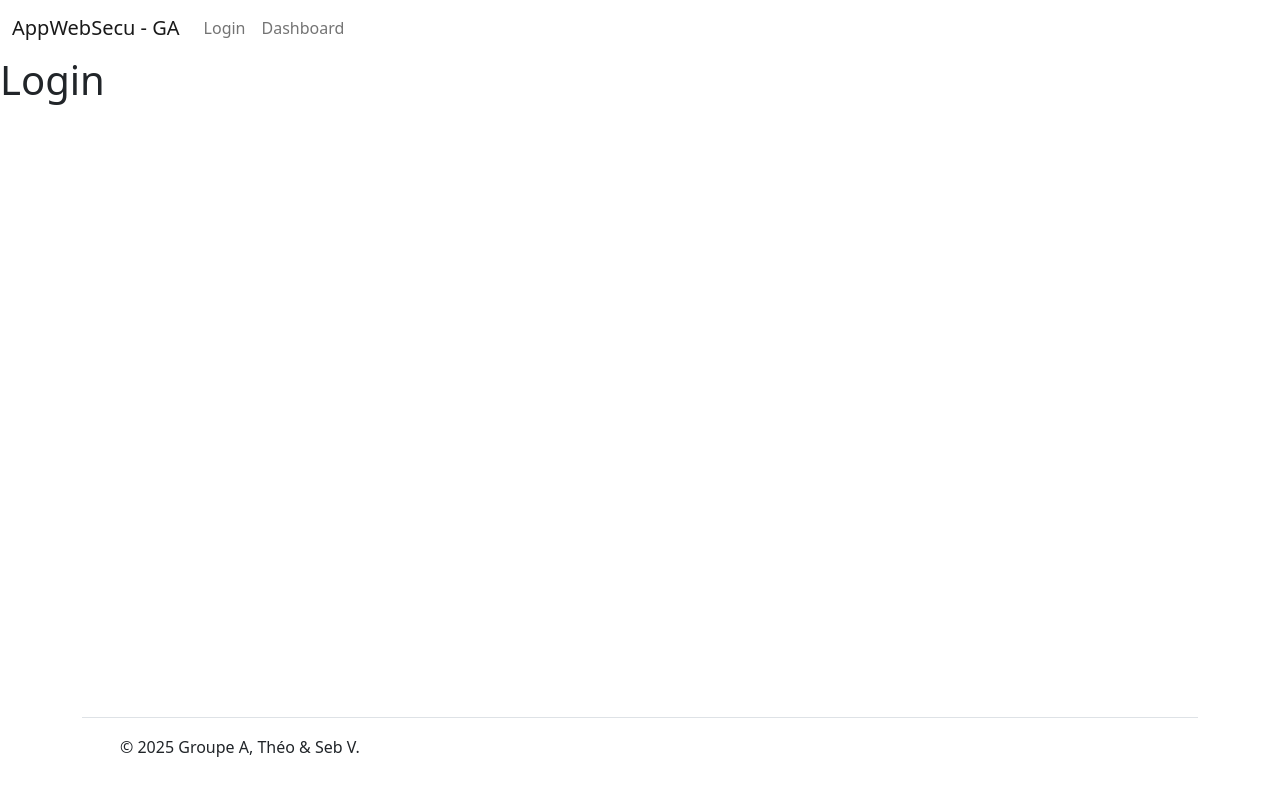
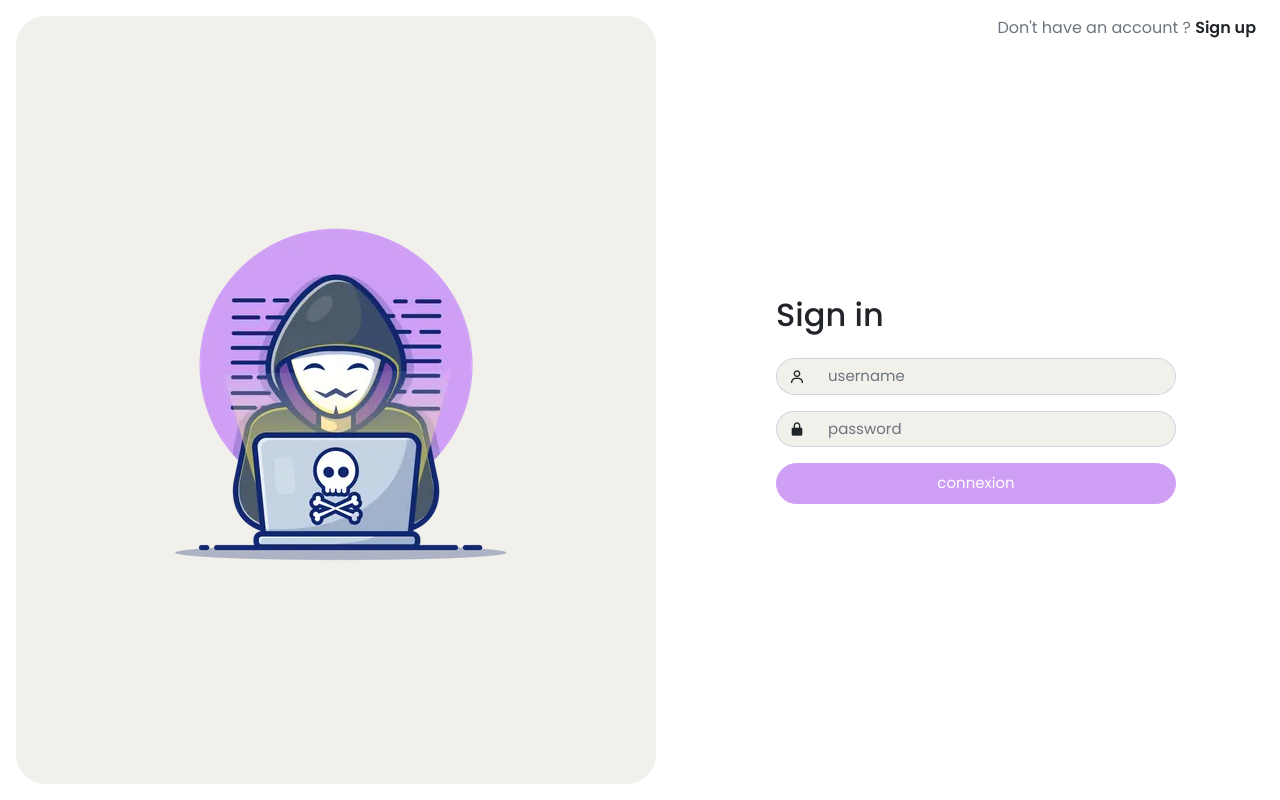
Before and after one commit to theomayoraz30/webappSecu, a JavaScript app: page /login in a window 1280 px wide. Built offline with nearby package versions, Linux system fonts and the light colour scheme.

Commit message:
login design

```diff
--- a/index.html
+++ b/index.html
@@ -6,6 +6,14 @@
     <meta name="viewport" content="width=device-width, initial-scale=1.0">
     <title>Vite App</title>
     <link href="https://cdn.jsdelivr.net/npm/bootstrap@5.2.3/dist/css/bootstrap.min.css" rel="stylesheet">
+
+    <!-- Icon -->
+    <link href='https://unpkg.com/boxicons@2.1.4/css/boxicons.min.css' rel='stylesheet'>
+
+    <!-- Poppins font -->
+    <link rel="preconnect" href="https://fonts.googleapis.com">
+    <link rel="preconnect" href="https://fonts.gstatic.com" crossorigin>
+    <link href="https://fonts.googleapis.com/css2?family=Poppins:ital,wght@0,100;0,200;0,300;0,400;0,500;0,600;0,700;0,800;0,900;1,100;1,200;1,300;1,400;1,500;1,600;1,700;1,800;1,900&display=swap" rel="stylesheet">
   </head>
   <body>
     <div id="app"></div>
--- a/src/App.vue
+++ b/src/App.vue
@@ -1,23 +1,12 @@
 <script setup lang="ts">
 import { RouterView } from 'vue-router'
-import Navbar from './components/Navbar.vue';
-import Footer from './components/Footer.vue'; // Assure-toi que ce fichier existe
-
 </script>
 
 <template>
   <div class="app-container">
-    <header>
-      <Navbar />
-    </header>
-
     <main class="content">
       <RouterView />
     </main>
-
-    <footer>
-      <Footer />
-    </footer>
   </div>
 </template>
 
--- a/src/assets/base.css
+++ b/src/assets/css/base.css
@@ -1,3 +1,7 @@
+* {
+  font-family: 'Poppins';
+}
+
 .app-container {
   display: flex;
   flex-direction: column;
--- /dev/null
+++ b/src/assets/css/main.css
@@ -0,0 +1,60 @@
+@import './base.css';
+
+.col-illustration {
+    background-color: #f1f0ea;
+    border-radius: 30px 30px 30px 30px;
+    margin-top: 1rem;
+    margin-left: 1rem;
+    margin-bottom: 1rem;
+}
+
+span.input-group-text {
+  background: #f1f0ea;
+  border-right: none;
+  border-radius: 2rem;
+}
+
+input.form-control {
+  background-color: #f1f0ea !important;
+  border-left: none;
+  box-shadow: none !important;
+  outline: none !important;
+  border-radius: 2rem;
+  font-size: 15px;
+}
+
+input.form-control:focus,
+input.form-control:hover,
+input.form-control:active,
+input.form-control:focus-visible {
+
+  background-color: #f1f0ea !important;
+  box-shadow: none !important;
+  outline: none !important;
+}
+
+.signup-link {
+    color: #212529;
+    font-weight: 600;
+}
+
+.signup-link:hover {
+  color: #cf9ef5;
+  transition: 0.2s ease-in-out;
+}
+
+.connexion-btn {
+  border-radius: 2rem;
+  font-size: 15px;
+  background-color: #cf9ef5;
+  border-color: #cf9ef5;
+}
+
+.connexion-btn:hover,
+.connexion-btn:active,
+.connexion-btn:focus,
+.connexion-btn:focus-visible
+ {
+  background-color: #9c76b9 !important;
+  border-color: #9c76b9 !important;
+}
--- a/src/assets/main.css
+++ /dev/null
@@ -1 +0,0 @@
-@import './base.css';
--- a/src/components/Footer.vue
+++ /dev/null
@@ -1,26 +0,0 @@
-<template>
-    <div class="container">
-        <footer class="d-flex flex-wrap justify-content-between align-items-center py-3 my-4 border-top">
-            <div class="col-md-4 d-flex align-items-center">
-                <a href="/" class="mb-3 me-2 mb-md-0 text-body-secondary text-decoration-none lh-1">
-                    <svg class="bi" width="30" height="24">
-                        <use xlink:href="#bootstrap" />
-                    </svg>
-                </a>
-                <span class="mb-3 mb-md-0 text-body-secondary">&copy; 2025 Groupe A, Théo & Seb V.</span>
-            </div>
-
-            <ul class="nav col-md-4 justify-content-end list-unstyled d-flex">
-                <li class="ms-3"><a class="text-body-secondary" href="#"><svg class="bi" width="24" height="24">
-                            <use xlink:href="#twitter" />
-                        </svg></a></li>
-                <li class="ms-3"><a class="text-body-secondary" href="#"><svg class="bi" width="24" height="24">
-                            <use xlink:href="#instagram" />
-                        </svg></a></li>
-                <li class="ms-3"><a class="text-body-secondary" href="#"><svg class="bi" width="24" height="24">
-                            <use xlink:href="#facebook" />
-                        </svg></a></li>
-            </ul>
-        </footer>
-    </div>
-</template>
--- /dev/null
+++ b/src/components/FooterComp.vue
@@ -0,0 +1,26 @@
+<template>
+  <div class="container">
+    <footer class="d-flex flex-wrap justify-content-between align-items-center py-3 my-4 border-top">
+      <div class="col-md-4 d-flex align-items-center">
+        <a href="/" class="mb-3 me-2 mb-md-0 text-body-secondary text-decoration-none lh-1">
+          <svg class="bi" width="30" height="24">
+            <use xlink:href="#bootstrap" />
+          </svg>
+        </a>
+        <span class="mb-3 mb-md-0 text-body-secondary">&copy; 2025 Groupe A, Théo & Seb V.</span>
+      </div>
+
+      <ul class="nav col-md-4 justify-content-end list-unstyled d-flex">
+        <li class="ms-3"><a class="text-body-secondary" href="#"><svg class="bi" width="24" height="24">
+              <use xlink:href="#twitter" />
+            </svg></a></li>
+        <li class="ms-3"><a class="text-body-secondary" href="#"><svg class="bi" width="24" height="24">
+              <use xlink:href="#instagram" />
+            </svg></a></li>
+        <li class="ms-3"><a class="text-body-secondary" href="#"><svg class="bi" width="24" height="24">
+              <use xlink:href="#facebook" />
+            </svg></a></li>
+      </ul>
+    </footer>
+  </div>
+</template>
--- a/src/main.ts
+++ b/src/main.ts
@@ -1,4 +1,4 @@
-import './assets/main.css';
+import './assets/css/main.css';
 
 import { createApp } from 'vue';
 import { createPinia } from 'pinia';
--- a/src/views/DashboardView.vue
+++ b/src/views/DashboardView.vue
@@ -1,7 +1,20 @@
 <script setup lang="ts">
-
+import Navbar from '../components/NavbarComp.vue';
+import Footer from '../components/FooterComp.vue'; // Assure-toi que ce fichier existe
 </script>
 
 <template>
-    <h1>Dashboard</h1>
+  <div class="app-container">
+    <header>
+      <Navbar />
+    </header>
+
+    <main class="content">
+      <h1>Dashboard</h1>
+    </main>
+
+    <footer>
+      <Footer />
+    </footer>
+  </div>
 </template>
--- a/src/views/LoginView.vue
+++ b/src/views/LoginView.vue
@@ -1,7 +1,36 @@
-<script setup lang="ts">
-
-</script>
+<script setup lang="ts"></script>
 
 <template>
-    <h1>Login</h1>
+
+  <section class="d-flex min-vh-100 position-relative" style="overflow-x: hidden;">
+    <!-- Top Right Link -->
+    <p class="position-absolute top-0 end-0 mt-3 me-4 text-muted">Don't have an account ?
+      <a href="#" class="text-decoration-none signup-link">Sign up</a>
+    </p>
+
+    <!-- Left Side (Illustration) -->
+    <div class="col-lg-6 d-none d-md-flex align-items-center justify-content-center col-illustration">
+      <img src="../assets/img/illustration_login.png" alt="Illustration" class="img-fluid">
+    </div>
+
+    <!-- Right Side (Login Form) -->
+    <div class="col-12 col-lg-6 d-flex align-items-center justify-content-center">
+      <div style="width: 100%; max-width: 400px;">
+        <h2 class="text-left mb-4">Sign in</h2>
+
+        <form method="post" id="loginForm">
+          <div class="mb-3 input-group">
+            <span class="input-group-text"><i class='bx bx-user'></i></span>
+            <input type="text" name="username" class="form-control" placeholder="username" required>
+          </div>
+          <div class="mb-3 input-group">
+            <span class="input-group-text"><i class='bx bxs-lock-alt'></i></span>
+            <input type="password" name="password" class="form-control" placeholder="password" required>
+          </div>
+          <button type="submit" class="btn btn-primary w-100 btn-lg connexion-btn">connexion</button>
+        </form>
+      </div>
+    </div>
+  </section>
+
 </template>
```
Also changed, not shown: src/assets/img/illustration_login.png (added), src/components/NavbarComp.vue (renamed from src/components/Navbar.vue).
